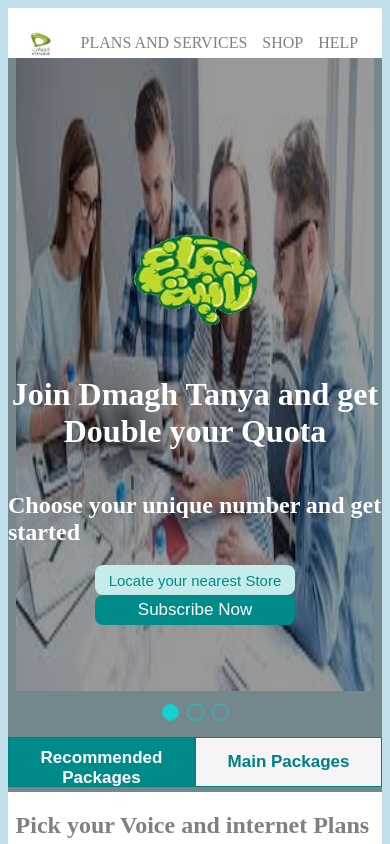
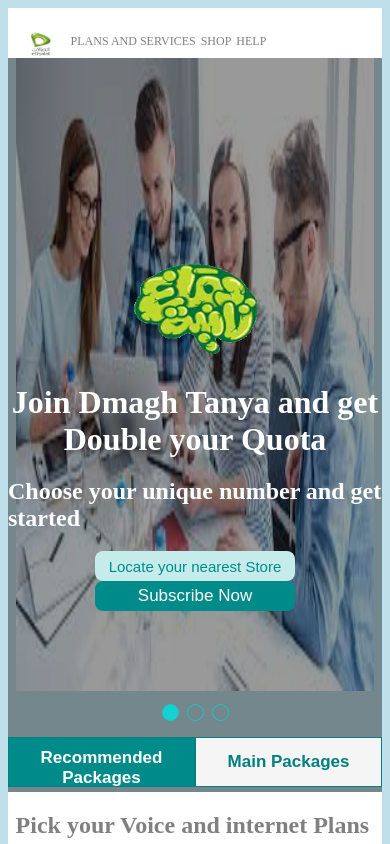
Before and after one commit to shereensaeedhasaneen/UI-Task3, a plain HTML site: page index.html in a window 390 px wide. Shown: the top 844 px of the page. Drawn offline with Linux system fonts and the light colour scheme; a web font is replaced by a local one.

Commit message:
update version

```diff
--- a/style.css
+++ b/style.css
@@ -175,9 +175,35 @@ body{
    .image-container .after h1{
        text-align: center;
    }
+   .after img{
+       margin-bottom: 0;
+       margin-top: 20%;
+   }
+   .navbar ul li {
+       padding-right: 5px;
+       font-size: 12px;
+   }
+   .image-container .after h1 {
+      margin: 0;
+   }
   /* .dots_slider{
        top:90%;
    }*/
+}
+
+@media(max-width:490px){
+.buttons{
+    margin-bottom: 60px !important;
+}
+
+.terms-container .afterterms h1{
+    padding: 0;
+    margin: 0;
+}
+
+.terms-container .afterterms ul li{
+    font-size: 26px !important;
+}
 }
 /**************************** End Image Section *********************************/
 
```
